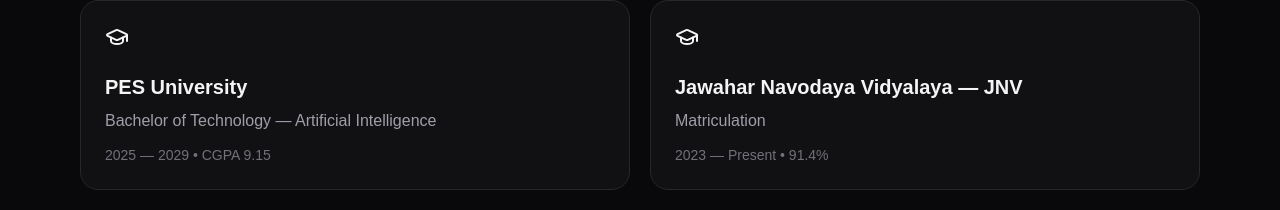
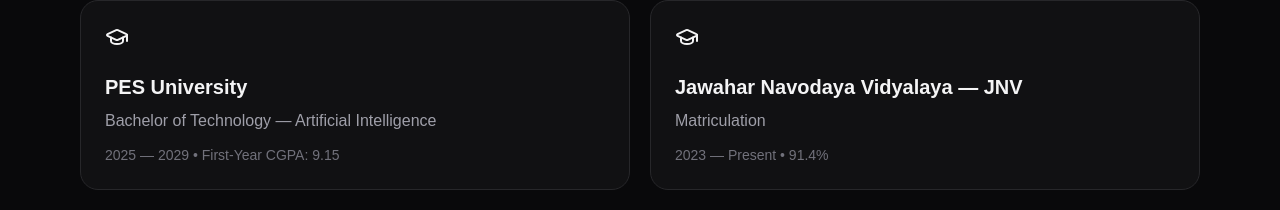
Before and after one commit to Channabasava-utk/channabasava-portfolio, a Next.js app: page / in a window 1280 px wide. Shown: the part 1815-2025 px from the top of the page. Built offline with nearby package versions, Linux system fonts and the light colour scheme.

Commit message:
Update page.tsx

```diff
--- a/app/page.tsx
+++ b/app/page.tsx
@@ -122,8 +122,8 @@
               Bachelor of Technology — Artificial Intelligence
             </p>
             <p className="mt-3 text-sm text-zinc-500">
-              2025 — 2029 • CGPA 9.15
-            </p>
+  2025 — 2029 • First-Year CGPA: 9.15
+</p>
           </div>
           <div className="card p-6">
             <GraduationCap />
```
